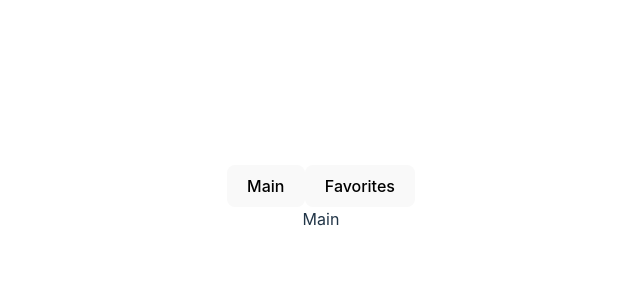
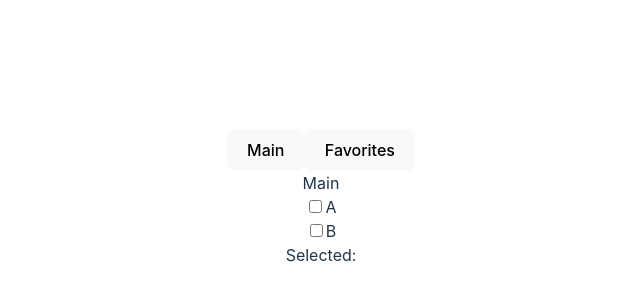
Before and after one commit to Snorre98/vue-bryt-isen, a Vue app: page / in a window 1280 px wide. Shown: the part 202-502 px from the top of the page, without its empty margins (319-959 px from the left). Built offline with nearby package versions, Linux system fonts and the light colour scheme.

Commit message:
created filter component skeleton

```diff
--- a/src/App.vue
+++ b/src/App.vue
@@ -2,6 +2,7 @@
 import TabComponent from './components/TabComponent.vue';
 import Main from './components/MainPage.vue';
 import Favorites from './components/FavoritesPage.vue';
+import FilterComponent from './components/FilterComponent.vue';
 
 const thisTabItems = {
   Main,
@@ -12,6 +13,7 @@ const thisTabItems = {
 
 <template>
   <TabComponent :tabItems="thisTabItems"/>
+  <FilterComponent/>
 </template>
 
 <style scoped>
--- /dev/null
+++ b/src/components/FilterComponent.vue
@@ -0,0 +1,36 @@
+<script setup lang="ts">
+import { ref, watch } from 'vue';
+
+interface filterOption {
+    label: string;
+    value: string;
+}
+const filterOptions = ref<filterOption[]>([{label:'A', value:'a'}, {label:'B', value: 'b'}]);
+
+const selectedFilter = ref<{ [key: string]: boolean }>({});
+
+const setSelected = () => {
+    selectedFilter.value = {};
+    filterOptions.value.forEach((option) => {
+        selectedFilter.value[option.value] = false;
+    })
+}
+
+watch(filterOptions, setSelected);
+
+</script>
+
+<template>
+    <div v-for="option in filterOptions" :key="option.label">
+        <input type="checkbox"
+        :value="option.value"
+        v-model="selectedFilter[option.value]"
+        />
+        <label>{{ option.label }}</label>
+    </div>
+    <div>Selected:
+        <span v-for="option in filterOptions" :key="option.label">
+            <span v-if="selectedFilter[option.value]">{{ option.value }} </span>
+        </span>
+    </div>
+</template>
```
